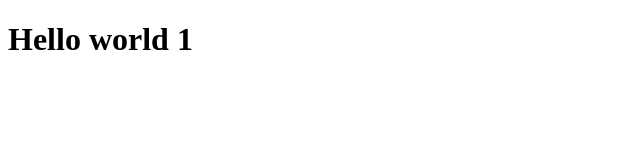
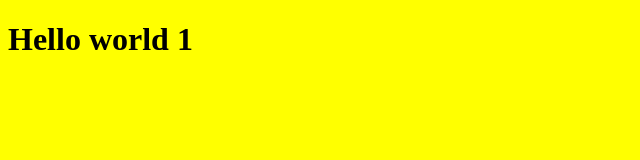
Before and after one commit to ibrahimsinan/superweb, a plain HTML site: page index.html in a window 1280 px wide. Shown: the whole page, without its empty margins (0-640 px from the left). Drawn offline with Linux system fonts and the light colour scheme.

Commit message:
second commit

```diff
--- a/index.html
+++ b/index.html
@@ -6,6 +6,7 @@
     <meta http-equiv="X-UA-Compatible" content="IE=edge">
     <meta name="viewport" content="width=device-width, initial-scale=1.0">
     <title>Document</title>
+    <link rel="stylesheet" href="styles.css">
 </head>
 
 <body>
--- /dev/null
+++ b/styles.css
@@ -0,0 +1,3 @@
+body {
+    background-color: yellow;
+}
```
